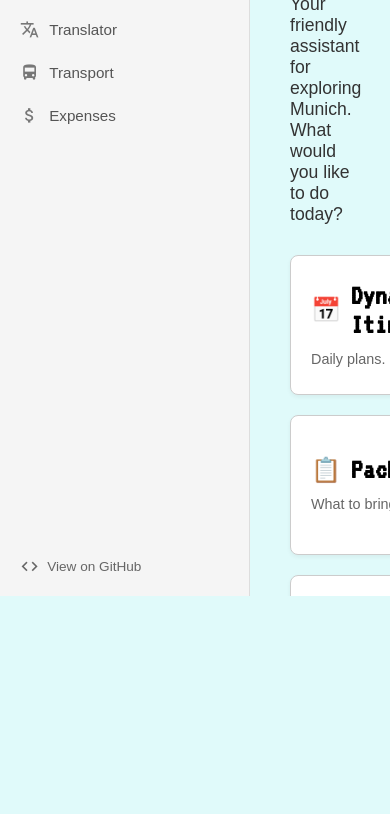
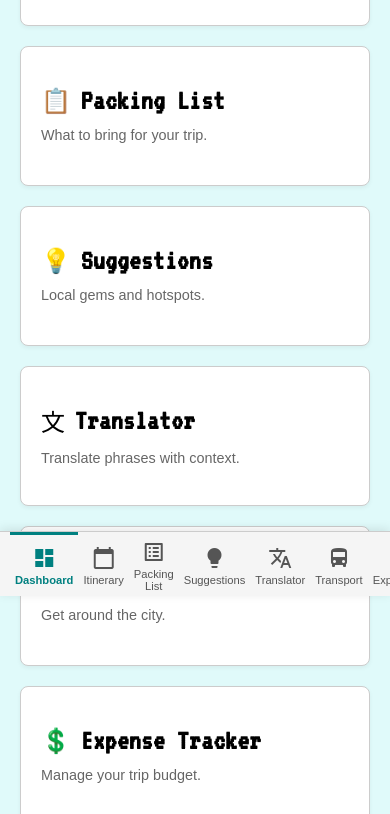
Before and after one commit to Nihilusman99/Munchen-Mate, a plain HTML site: page index.html in a window 390 px wide. Shown: the part 248-1062 px from the top of the page. Before the commit the page ends 844 px from the top, so only its background shows below. Drawn offline with Linux system fonts and the light colour scheme.

Commit message:
Revamp CSS styles and add mobile responsiveness
This update includes a complete overhaul of the CSS styles for the application, enhancing the layout and responsiveness, particularly for mobile devices. Key changes include the addition of mobile optimization styles and adjustments to the sidebar and main content areas.

```diff
--- a/css/style.css
+++ b/css/style.css
@@ -459,3 +459,108 @@ textarea.form-input {
     font-family: var(--accent-font);
     letter-spacing: 1px;
 }
+
+/* --- MOBILE OPTIMIZATION (Responsive Design) --- */
+@media (max-width: 768px) {
+
+    /* 1. Reset the Body Layout */
+    body {
+        display: block; /* Remove side-by-side flex */
+        height: auto;
+        min-height: 100vh;
+        overflow-y: auto; /* Allow normal scrolling */
+    }
+
+    /* 2. Transform Sidebar into Bottom Navigation Bar */
+    .sidebar {
+        position: fixed;
+        bottom: 0;
+        left: 0;
+        width: 100%;
+        height: 65px; /* Standard app bar height */
+        flex-direction: row; /* Horizontal items */
+        border-right: none;
+        border-top: 1px solid #ccc;
+        z-index: 1000;
+        padding: 0;
+        justify-content: space-around;
+        box-shadow: 0 -2px 10px rgba(0,0,0,0.1);
+    }
+
+    /* Hide the Logo and GitHub link to save space */
+    .brand, .sidebar-footer {
+        display: none;
+    }
+
+    /* Adjust the Menu Items for Bottom Bar */
+    .nav-menu {
+        display: flex;
+        flex-direction: row;
+        width: 100%;
+        justify-content: space-between;
+        margin-top: 0;
+        padding: 0 10px;
+    }
+
+    .nav-item {
+        flex-direction: column; /* Icon top, Text bottom */
+        padding: 8px 5px;
+        font-size: 0.7rem;
+        gap: 4px;
+        justify-content: center;
+        border-left: none; /* Remove desktop indicator */
+        border-top: 3px solid transparent; /* New mobile indicator */
+        flex: 1; /* Distribute space evenly */
+        text-align: center;
+    }
+
+    /* Mobile Active State (Top Border) */
+    .nav-item.active {
+        border-left: none;
+        border-top: 3px solid var(--accent-teal);
+        background: transparent;
+        color: var(--accent-teal);
+    }
+
+    .nav-item .material-icons {
+        font-size: 1.5rem; /* Larger icons for thumbs */
+        color: #555;
+    }
+    .nav-item.active .material-icons {
+        color: var(--accent-teal);
+    }
+
+    /* 3. Adjust Main Content */
+    .main-content {
+        padding: 20px;
+        padding-bottom: 90px; /* EXTRA padding so content isn't hidden behind the bottom bar */
+        width: 100%;
+    }
+
+    .page-header h1 {
+        font-size: 2rem; /* Smaller title */
+    }
+
+    /* 4. Stack the Grids (Single Column) */
+    .dashboard-grid,
+    .suggestions-grid,
+    .transport-grid,
+    .maps-grid {
+        grid-template-columns: 1fr; /* One card per row */
+    }
+
+    /* 5. Stack the Split Views (Itinerary, Packing, Transport Form) */
+    .itinerary-layout {
+        flex-direction: column;
+    }
+
+    .preferences-panel {
+        width: 100%; /* Full width form */
+        flex: none;
+    }
+
+    /* Fix the Result Panel height */
+    .result-panel {
+        min-height: 300px;
+    }
+}
```
